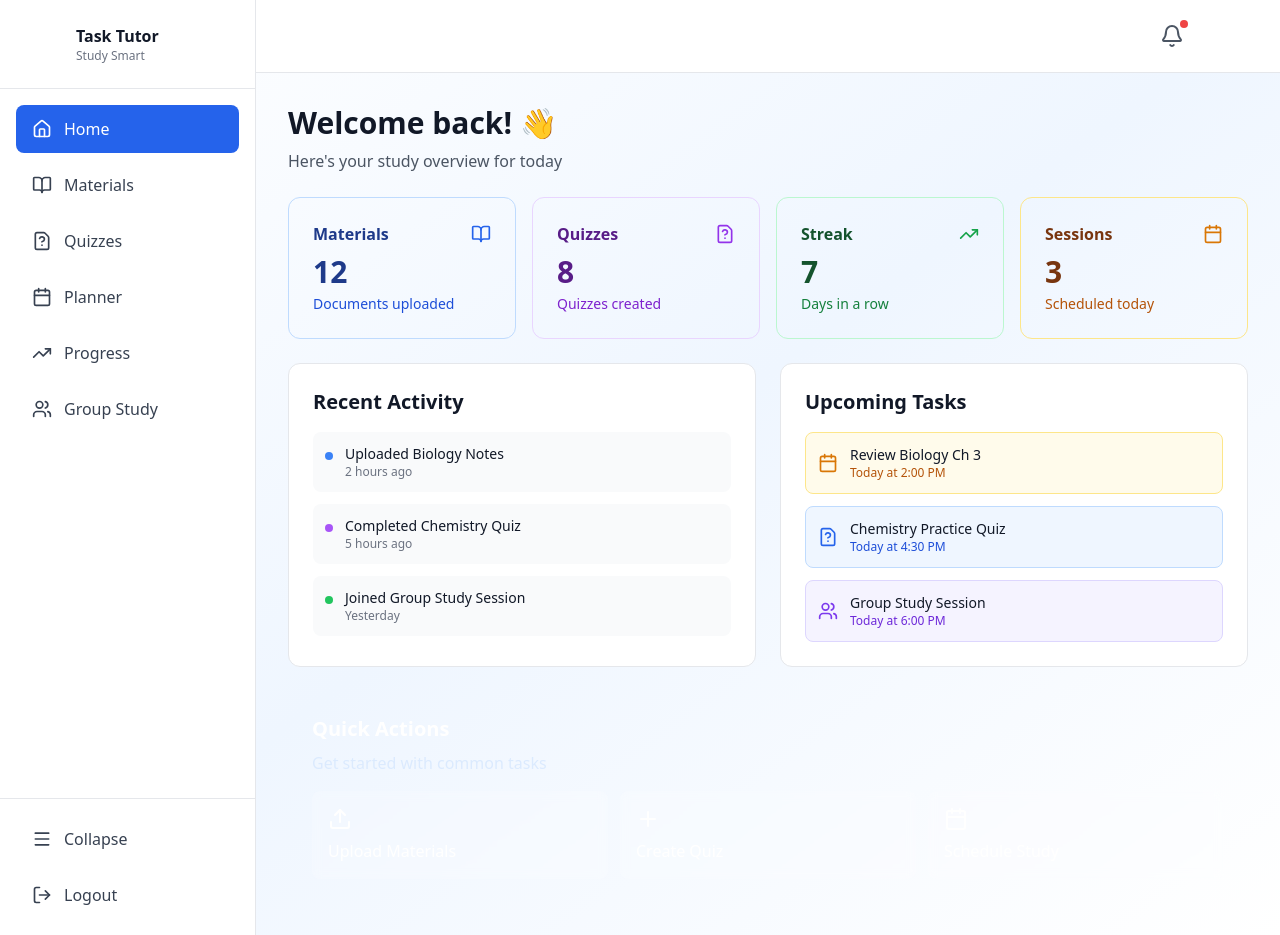
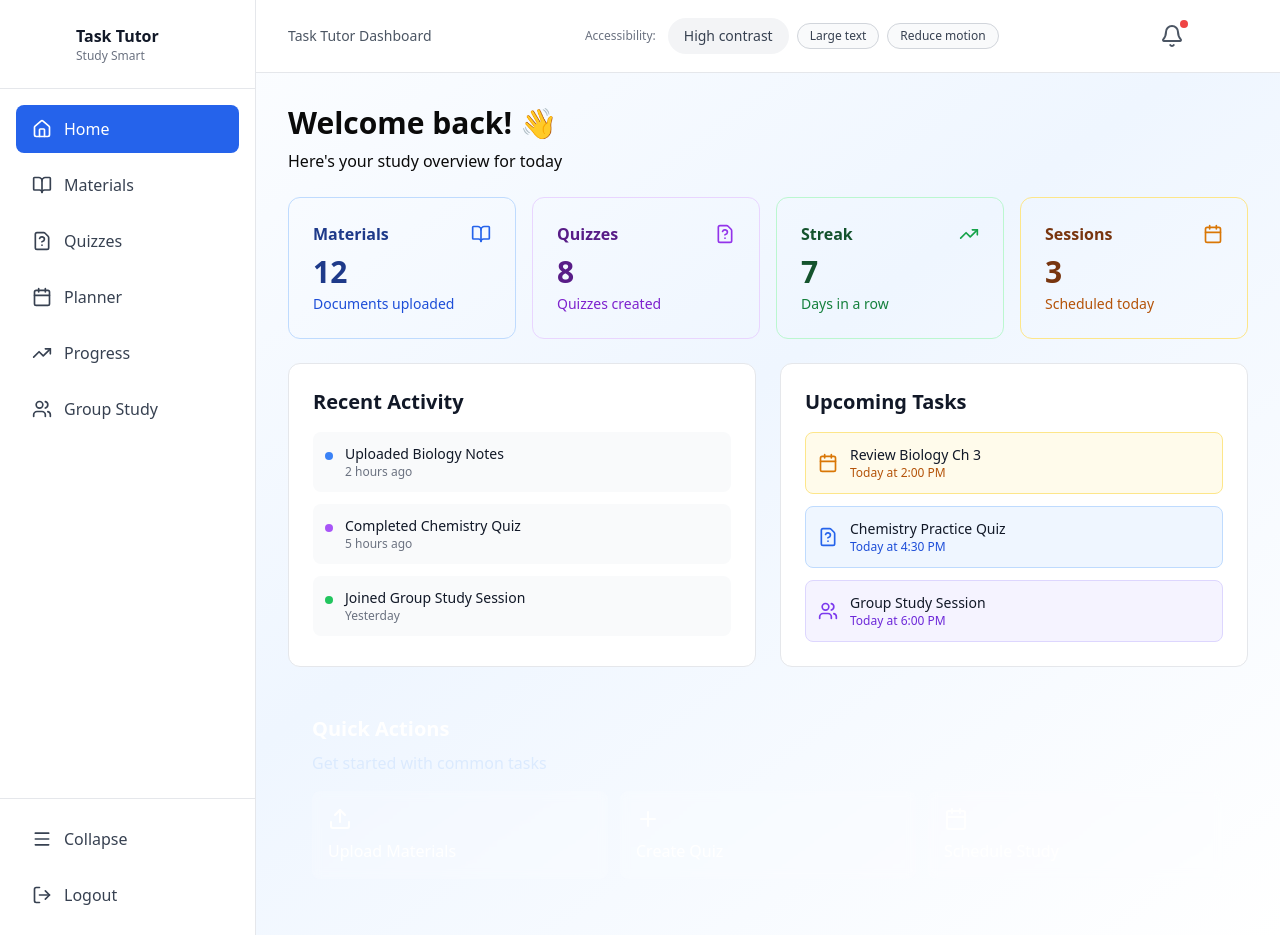
Before and after one commit to vuryan782/TaskTutor, a React (Vite) app in the folder frontend/: page / in a window 1280 px wide. Both pictures are taken after typing "name@example.com", "Sample123" into the empty fields and a click on the button "Sign In". Built offline with nearby package versions, Linux system fonts and the light colour scheme.

Commit message:
Added accessibility features
Added accessibility features [high contrast, large text and reduced motion]

```diff
--- a/frontend/src/App.tsx
+++ b/frontend/src/App.tsx
@@ -91,9 +91,9 @@ function LoginPage({ onLogin }) {
 function HomePage() {
   return (
     <div className="space-y-6">
-      <div>
-        <h1 className="text-3xl font-bold text-gray-900 mb-2">Welcome back! 👋</h1>
-        <p className="text-gray-600">Here's your study overview for today</p>
+      <div className="hero-card space-y-2">
+        <h1 className="text-3xl font-bold">Welcome back! 👋</h1>
+        <p>Here's your study overview for today</p>
       </div>
 
       {/* Quick Stats */}
@@ -566,6 +566,22 @@ export default function App() {
   const [currentPage, setCurrentPage] = useState('home');
   const [sidebarOpen, setSidebarOpen] = useState(true);
 
+  // Accessibility state
+  const [accessibility, setAccessibility] = useState({
+    highContrast: false,
+    largeText: false,
+    reduceMotion: false,
+  });
+
+  const rootClasses = [
+    "min-h-screen flex",
+    "bg-gradient-to-br from-slate-50 via-blue-50 to-indigo-50",
+    accessibility.highContrast ? "a11y-high-contrast" : "",
+    accessibility.largeText ? "a11y-large-text" : "",
+    accessibility.reduceMotion ? "a11y-reduce-motion" : "",
+  ].join(" ");
+
+
   const menuItems = [
     { id: 'home', label: 'Home', icon: Home },
     { id: 'materials', label: 'Materials', icon: BookOpen },
@@ -592,7 +608,7 @@ export default function App() {
   };
 
   return (
-    <div className="min-h-screen bg-gradient-to-br from-slate-50 via-blue-50 to-indigo-50 flex">
+    <div className={rootClasses}>
       {/* Sidebar */}
       <aside className={`${sidebarOpen ? 'w-64' : 'w-20'} bg-white border-r border-gray-200 transition-all duration-300 flex flex-col`}>
         {/* Logo */}
@@ -657,7 +673,8 @@ export default function App() {
       <div className="flex-1 flex flex-col">
         {/* Top Bar */}
         <header className="bg-white border-b border-gray-200 px-8 py-4">
-          <div className="flex items-center justify-between">
+          <div className="flex items-center justify-between gap-6">
+            {/* Left side: mobile sidebar toggle + title */}
             <div className="flex items-center gap-4">
               <button
                 onClick={() => setSidebarOpen(!sidebarOpen)}
@@ -665,7 +682,62 @@ export default function App() {
               >
                 <Menu className="w-6 h-6 text-gray-600" />
               </button>
+              <span className="hidden lg:inline text-sm text-gray-600">
+                Task Tutor Dashboard
+              </span>
             </div>
+
+            {/* Center: Accessibility controls */}
+            <div className="hidden md:flex items-center gap-2">
+              <span className="text-xs font-medium text-gray-500 mr-1">
+                Accessibility:
+              </span>
+             <button
+                onClick={() =>
+                  setAccessibility((prev) => ({
+                    ...prev,
+                    highContrast: !prev.highContrast,
+                  }))
+                }
+                className={`px-4 py-2 rounded-full text-sm ${
+                  accessibility.highContrast ? 'bg-black text-white' : 'bg-gray-100 text-gray-700'
+                }`}
+              >
+                High contrast
+              </button>
+              <button
+                onClick={() =>
+                  setAccessibility((prev) => ({
+                    ...prev,
+                    largeText: !prev.largeText,
+                  }))
+                }
+                className={`px-3 py-1 rounded-full text-xs border transition-colors ${
+                  accessibility.largeText
+                    ? "bg-blue-600 text-white border-blue-600"
+                    : "bg-gray-50 text-gray-700 border-gray-300 hover:bg-gray-100"
+                }`}
+              >
+                Large text
+              </button>
+              <button
+                onClick={() =>
+                  setAccessibility((prev) => ({
+                    ...prev,
+                    reduceMotion: !prev.reduceMotion,
+                  }))
+                }
+                className={`px-3 py-1 rounded-full text-xs border transition-colors ${
+                  accessibility.reduceMotion
+                    ? "bg-emerald-600 text-white border-emerald-600"
+                    : "bg-gray-50 text-gray-700 border-gray-300 hover:bg-gray-100"
+                }`}
+              >
+                Reduce motion
+              </button>
+            </div>
+
+            {/* Right side: notifications + avatar */}
             <div className="flex items-center gap-4">
               <button className="p-2 hover:bg-gray-100 rounded-lg relative">
                 <Bell className="w-6 h-6 text-gray-600" />
@@ -680,6 +752,7 @@ export default function App() {
           </div>
         </header>
 
+
         {/* Page Content */}
         <main className="flex-1 overflow-auto p-8">
           {renderPage()}
--- a/frontend/src/index.css
+++ b/frontend/src/index.css
@@ -1659,6 +1659,7 @@
       grid-template-columns: repeat(3, minmax(0, 1fr));
     }
   }
+
 }
 
 :root {
@@ -1964,3 +1965,108 @@ html {
     opacity: .5;
   }
 }
+
+/* Accessibility: High Contrast */
+.a11y-high-contrast {
+  background-color: #000 !important;
+  color: #fff !important;
+}
+
+.a11y-high-contrast .bg-white {
+  background-color: #000 !important;
+}
+
+.a11y-high-contrast .text-gray-500,
+.a11y-high-contrast .text-gray-600,
+.a11y-high-contrast .text-gray-700,
+.a11y-high-contrast .text-gray-900 {
+  color: #fff !important;
+}
+
+.a11y-high-contrast .border-gray-200,
+.a11y-high-contrast .border-gray-300 {
+  border-color: #fff !important;
+}
+
+/* Accessibility: Large Text */
+.a11y-large-text {
+  font-size: 18px;
+}
+
+.a11y-large-text * {
+  font-size: 1em;
+}
+
+/* Accessibility: Reduced Motion */
+
+.a11y-reduce-motion *,
+.a11y-reduce-motion *::before,
+.a11y-reduce-motion *::after {
+  animation: none !important;
+  transition: none !important;
+  scroll-behavior: auto !important;
+}
+
+/* === High Contrast Mode === */
+.a11y-high-contrast {
+  --background: #000;
+  --foreground: #fff;
+  --card: #000;
+  --card-foreground: #fff;
+  --sidebar: #000;
+  --sidebar-foreground: #fff;
+  --border: #ffffff;
+}
+
+/* Make main app area dark with light text */
+.a11y-high-contrast,
+.a11y-high-contrast body,
+.a11y-high-contrast .min-h-screen {
+  background-color: #000 !important;
+  color: #fff !important;
+}
+
+/* Override common light backgrounds in high contrast */
+.a11y-high-contrast .bg-white,
+.a11y-high-contrast .bg-gray-50,
+.a11y-high-contrast .bg-amber-50,
+.a11y-high-contrast .bg-amber-100,
+.a11y-high-contrast .bg-blue-50,
+.a11y-high-contrast .bg-green-50,
+.a11y-high-contrast .bg-purple-50,
+.a11y-high-contrast .bg-indigo-50,
+.a11y-high-contrast .bg-gradient-to-r,
+.a11y-high-contrast .bg-gradient-to-br {
+  background-image: none !important;
+  background-color: #000 !important;
+  border-color: #ffffff !important;
+}
+
+/* Make all text white by default in high contrast */
+.a11y-high-contrast * {
+  color: #fff !important;
+}
+
+/* Keep good semantic colors for positive numbers if you like */
+.a11y-high-contrast .text-green-600,
+.a11y-high-contrast .text-amber-700 {
+  color: #fff !important; /* or keep them if you prefer */
+}
+
+/* Make SVG icons white */
+.a11y-high-contrast svg {
+  stroke: #fff !important;
+  fill: #fff !important;
+}
+
+.a11y-high-contrast header {
+  background-color: #000 !important;
+  border-color: #ffffff !important;
+}
+
+/* High contrast: fixes the header card contrast */
+.a11y-high-contrast .hero-card {
+  background-color: #000 !important;
+  border-color: #fff !important;
+  color: #fff !important;
+}
```
